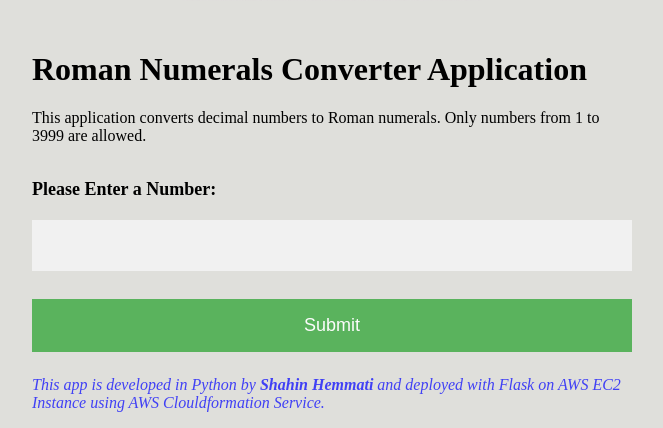
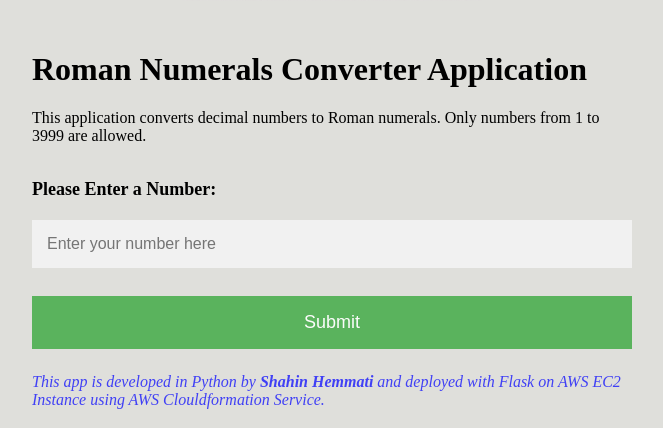
Before and after one commit to shahinam2/AWS-DevOps-Projects, a Flask app: page / in a window 1280 px wide. Shown: the part 399-827 px from the top of the page, without its empty margins (308-971 px from the left). Run offline with Flask 3, Linux system fonts and the light colour scheme.

Commit message:
Fix: Adjust font size in index.html and enhance input placeholder in form; update README.md with project diagrams and application screenshots

```diff
--- a/02_Roman_Numerals_Converter_Application/templates/index.html
+++ b/02_Roman_Numerals_Converter_Application/templates/index.html
@@ -33,7 +33,7 @@
       display: inline-block;
       border: none;
       background: #f1f1f1;
-      font-size: 18px;
+      font-size: 16px;
     }
 
     button {
@@ -70,7 +70,7 @@
   <p>This application converts decimal numbers to Roman numerals. Only numbers from 1 to 3999 are allowed.</p><br>
   <form action="/" method="post">
     <label for="number"><b>Please Enter a Number:</b></label>
-    <input placeholder="" name="number" id="number" required />
+    <input placeholder="Enter your number here" name="number" id="number" required />
     <button type="submit" >Submit</button>
     {% if not_valid %}
     <p class="warning"><b>{{ error }}</b></p>
```
Also changed, not shown: 02_Roman_Numerals_Converter_Application/README.md, 02_Roman_Numerals_Converter_Application/readme-files/AppMainPage.png (added), 02_Roman_Numerals_Converter_Application/readme-files/AppResultPage.png (added).
